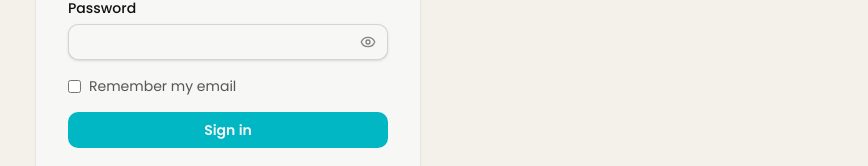
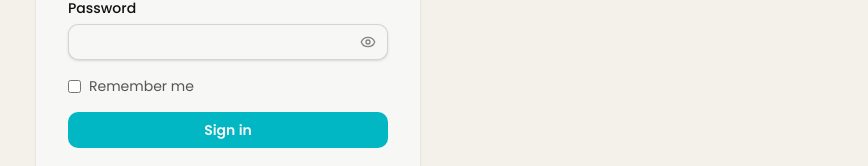
Before and after one commit to obris-dev/openbower, a Next.js app in the folder web/apps/app/: page /login in a window 1280 px wide. Shown: the part 382-548 px from the top of the page, without its empty margins (412-1280 px from the left). Built offline with nearby package versions, Linux system fonts and the light colour scheme; no server answers.

Commit message:
style: the checkbox says Remember me (the convention users parse)

```diff
--- a/web/apps/app/src/app/(auth)/_components/credentials-form.tsx
+++ b/web/apps/app/src/app/(auth)/_components/credentials-form.tsx
@@ -148,7 +148,7 @@ export function CredentialsForm({ mode }: { mode: "login" | "signup" }) {
               onChange={(e) => setRemember(e.target.checked)}
               className="accent-signal"
             />
-            Remember my email
+            Remember me
           </label>
         )}
         {confirmPassword && (
```
